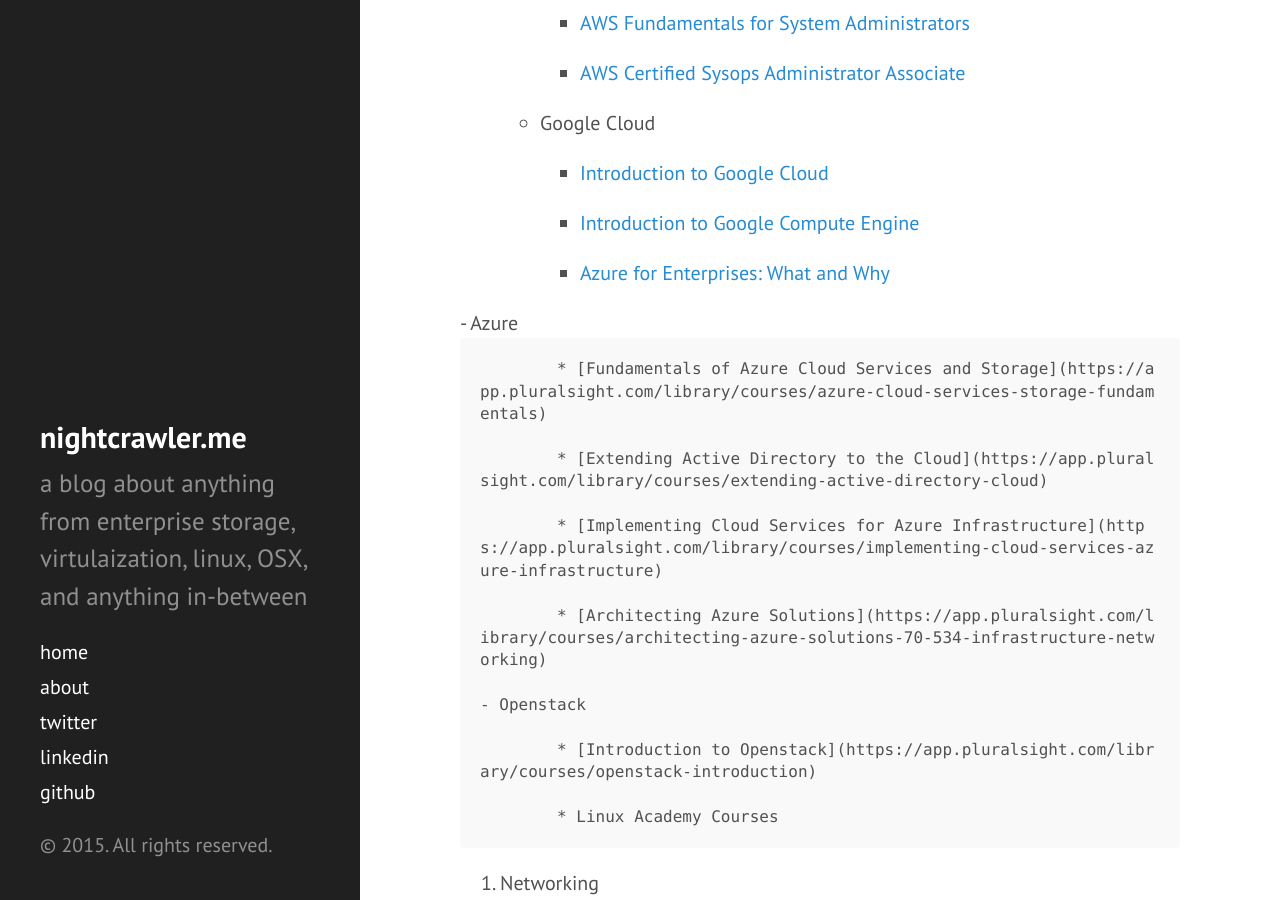
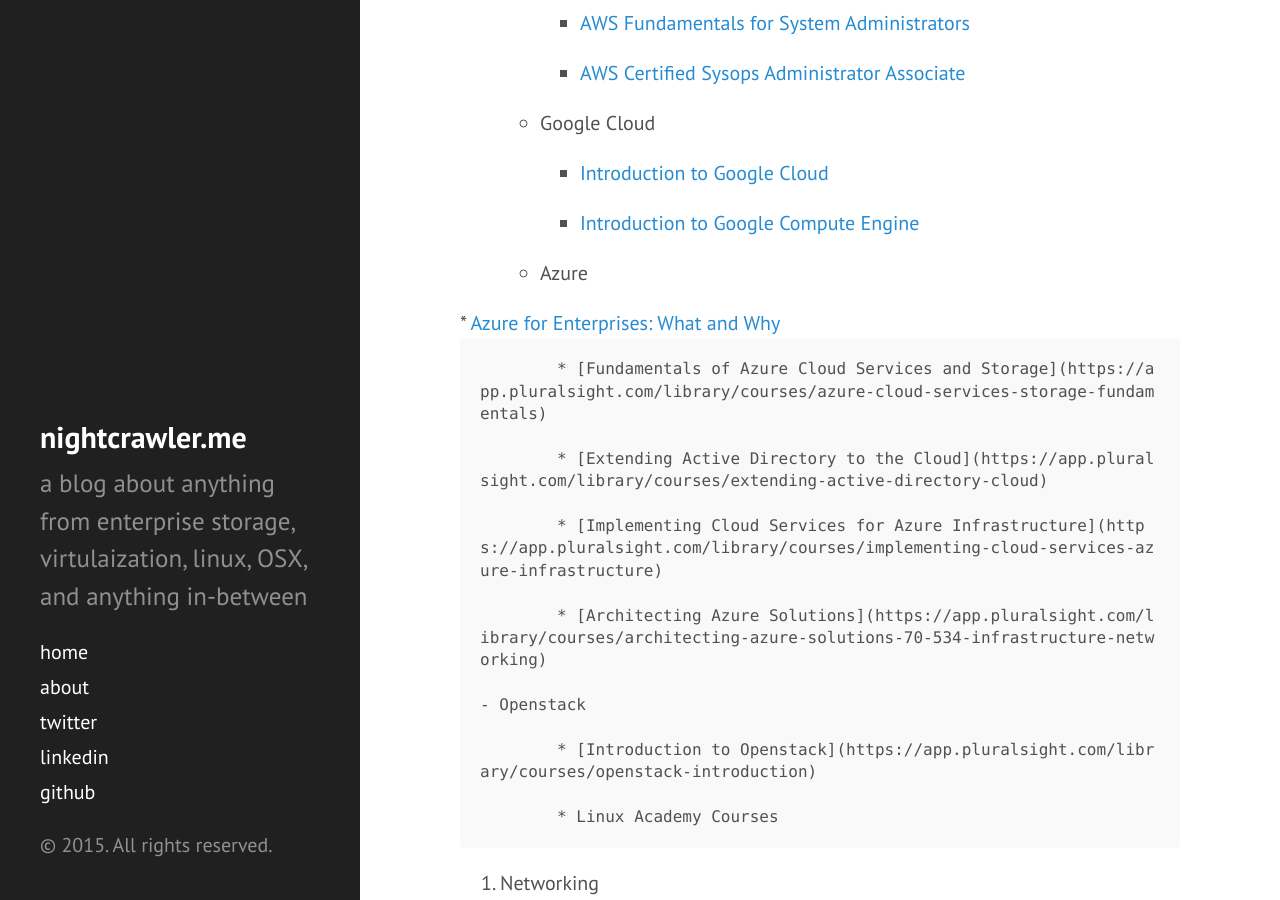
Before and after one commit to nightcrawler086/nightcrawler086.github.io, a Jekyll site: the page built from _posts/2015-12-30-training-plan.md, in a window 1280 px wide and 900 px high, scrolled down 2153 px. Built offline with Jekyll 4.4.1, drawn with Linux system fonts in a browser that asks for light colours.

Commit message:
so close

```diff
--- a/_posts/2015-12-30-training-plan.md
+++ b/_posts/2015-12-30-training-plan.md
@@ -74,9 +74,9 @@
 
 		* [Introduction to Google Compute Engine](https://app.pluralsight.com/library/courses/google-compute-engine)
 
-		* [Azure for Enterprises: What and Why](https://app.pluralsight.com/library/courses/pluralsight-original-microsoft-azure-enterprises)
+	- Azure
 
- 	- Azure
+ 		* [Azure for Enterprises: What and Why](https://app.pluralsight.com/library/courses/pluralsight-original-microsoft-azure-enterprises)
 
 		* [Fundamentals of Azure Cloud Services and Storage](https://app.pluralsight.com/library/courses/azure-cloud-services-storage-fundamentals)
 
```
